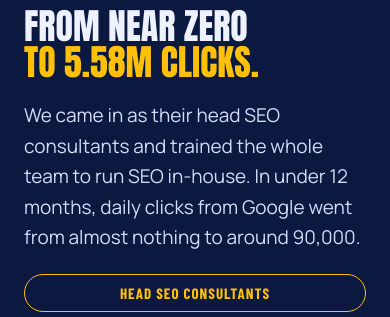
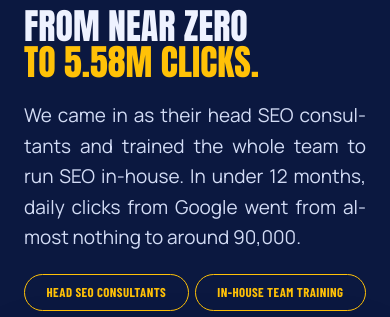
Before and after one commit to Buyseech/buyseech-site, a plain HTML site: page public/index.html in a window 390 px wide. Shown: the part 5436-5753 px from the top of the page. Drawn offline with Linux system fonts and the light colour scheme.

Commit message:
Case studies: tags on one row on phones; paragraphs justified
Co-Authored-By: Claude Opus 5.5 <noreply@anthropic.com>
Claude-Session: https://claude.ai/code/session_01A7u75sk3TBqvLuYbJazVD2

```diff
--- a/public/index.html
+++ b/public/index.html
@@ -25,7 +25,7 @@
 
 <link rel="preload" href="assets/fonts/anton-latin-400-normal.woff2" as="font" type="font/woff2" crossorigin>
 <link rel="preload" href="assets/fonts/manrope-latin-400-normal.woff2" as="font" type="font/woff2" crossorigin>
-<link rel="stylesheet" href="styles.css?v=5.5">
+<link rel="stylesheet" href="styles.css?v=5.6">
 
 <script type="application/ld+json">
 {
--- a/public/styles.css
+++ b/public/styles.css
@@ -223,7 +223,7 @@ a:hover{color:var(--accent-hover)}
 .case-title{margin:0;font-family:var(--display);font-weight:400;line-height:1;text-transform:uppercase;container-type:inline-size}
 .case-title span{display:block;white-space:nowrap;font-size:min(10.5cqi,56px)}
 .case-title .yl{color:var(--accent)}
-.case-lead{margin:20px 0 0;font-size:19px;color:var(--soft)}
+.case-lead{margin:20px 0 0;font-size:19px;color:var(--soft);text-align:justify;hyphens:auto;-webkit-hyphens:auto}
 .case-tags{display:flex;flex-wrap:wrap;gap:8px;margin:22px 0 0;padding:0;list-style:none}
 .case-tags li{border:1px solid var(--accent);color:var(--accent);border-radius:999px;padding:6px 14px;font-family:var(--cond);font-weight:700;font-size:15px;letter-spacing:1px;text-transform:uppercase}
 .case-vis,.case-wide{margin:0;min-width:0}
@@ -263,7 +263,8 @@ a:hover{color:var(--accent-hover)}
   .case+.case{margin-top:48px;padding-top:48px}
   .cs-bars{height:220px}.cs-bar{width:34px}
   .cs-two{grid-template-columns:1fr}
-  .case-tags li{flex:1 1 auto;text-align:center}
+  .case-tags{flex-wrap:nowrap;gap:6px}
+  .case-tags li{flex:1 1 auto;min-width:0;text-align:center;white-space:nowrap;font-size:clamp(11px,3.3vw,14px);letter-spacing:.4px;padding:7px 6px}
   .cs-bars{gap:8px}.cs-grp em{font-size:14px}
   .case-wide .ga4-full{display:none}
   .ga4-split{display:grid;gap:12px}
```
